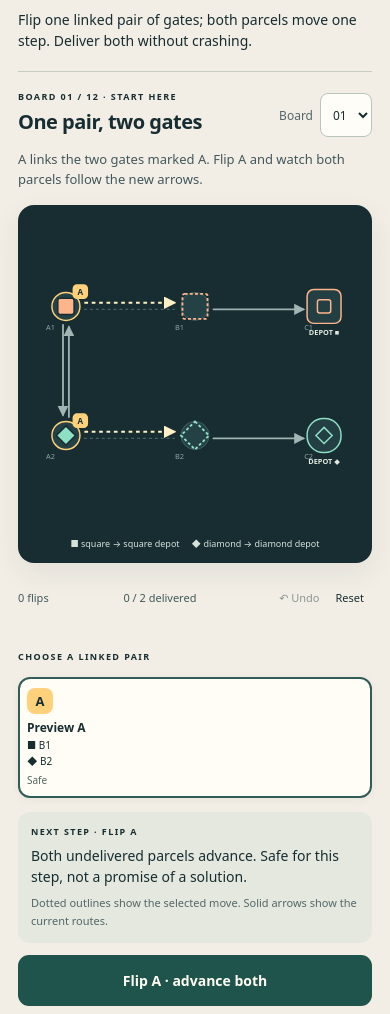
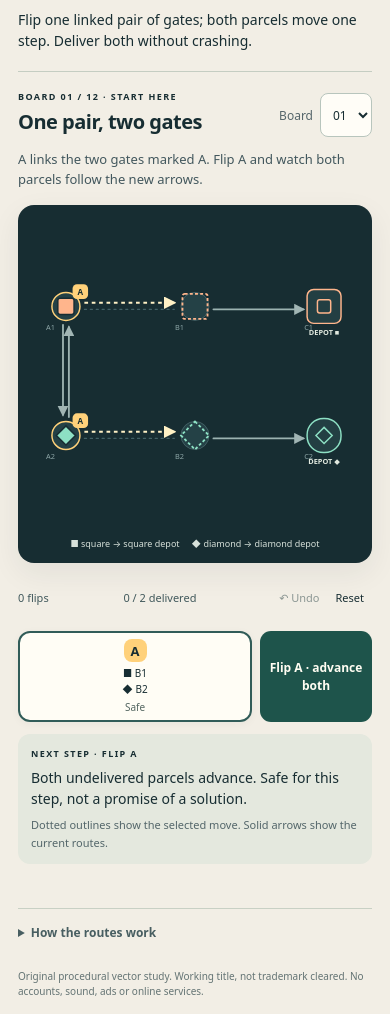
Before and after one commit to JeremyHennessy/autonomous-mm, a plain HTML site: page experiments/linked-dispatch/index.html in a window 390 px wide. Shown: the part 86-1100 px from the top of the page. Drawn offline with Linux system fonts and the light colour scheme.

Commit message:
Keep Linked Dispatch narrow controls beside board and record browser checks

```diff
--- a/experiments/linked-dispatch/index.html
+++ b/experiments/linked-dispatch/index.html
@@ -2,6 +2,6 @@
 <header><div><p class="eyebrow">HALIFAX SMALL HOURS / PRIVATE STUDY 01</p><h1>Linked Dispatch<span class="title-dot">.</span></h1></div><span class="badge">12 boards · no clock</span></header>
 <p class="rule">Flip one linked pair of gates; both parcels move one step. Deliver both without crashing.</p>
 <section class="game" aria-label="Puzzle"><div class="board-column"><div class="board-heading"><div><p id="level-number" class="eyebrow"></p><h2 id="level-title"></h2></div><label class="chooser">Board<select id="level-select" aria-label="Choose board"></select></label></div><p id="hint" class="hint"></p><div class="board-wrap"><svg id="board" viewBox="0 0 480 450" role="img" aria-label="Directed routes and parcel positions"></svg><div class="board-key"><span>■ square → square depot</span><span>◆ diamond → diamond depot</span></div></div><div class="under-board"><span id="moves">0 flips</span><span id="deliveries">0 / 2 delivered</span><div><button id="undo" class="text-button">↶ Undo</button><button id="reset" class="text-button">Reset</button></div></div></div>
-<aside><p class="eyebrow">CHOOSE A LINKED PAIR</p><div id="actions" class="actions"></div><div class="preview-panel"><p class="eyebrow" id="preview-label">NEXT-STEP PREVIEW</p><p id="preview-summary"></p><p class="micro">Dotted outlines show the selected move. Solid arrows show the current routes.</p></div><button id="commit" class="primary">Flip A · advance both</button><p id="status" class="status" role="status" aria-live="polite"></p><button id="next" class="primary next" hidden>Next board →</button><details><summary>How the routes work</summary><p>A, B and C each link two gates. A flip changes both gates before the parcels take one step along the arrows. Fixed junctions never change.</p><p>Arrive at your matching depot to leave the board. A shared junction, head-on swap or wrong depot is a crash. Undo freely.</p><label class="shortcut-toggle"><input type="checkbox" id="shortcuts"> Enable single-key shortcuts</label><p>With shortcuts on and a game control focused: A / B / C selects a preview, Enter on a preview flips, Z undoes, R resets. Tab and button activation work without shortcuts. All boards are unlocked.</p></details></aside></section>
+<aside><p class="eyebrow">CHOOSE A LINKED PAIR</p><div class="interaction-controls"><div id="actions" class="actions"></div><div class="preview-panel"><p class="eyebrow" id="preview-label">NEXT-STEP PREVIEW</p><p id="preview-summary"></p><p class="micro">Dotted outlines show the selected move. Solid arrows show the current routes.</p></div><button id="commit" class="primary">Flip A · advance both</button></div><p id="status" class="status" role="status" aria-live="polite"></p><button id="next" class="primary next" hidden>Next board →</button><details><summary>How the routes work</summary><p>A, B and C each link two gates. A flip changes both gates before the parcels take one step along the arrows. Fixed junctions never change.</p><p>Arrive at your matching depot to leave the board. A shared junction, head-on swap or wrong depot is a crash. Undo freely.</p><label class="shortcut-toggle"><input type="checkbox" id="shortcuts"> Enable single-key shortcuts</label><p>With shortcuts on and a game control focused: A / B / C selects a preview, Enter on a preview flips, Z undoes, R resets. Tab and button activation work without shortcuts. All boards are unlocked.</p></details></aside></section>
 <footer>Original procedural vector study. Working title, not trademark cleared. No accounts, sound, ads or online services.</footer>
 </main><script src="engine.js"></script><script src="levels.js"></script><script src="app.js"></script></body></html>
--- a/experiments/linked-dispatch/style.css
+++ b/experiments/linked-dispatch/style.css
@@ -4,3 +4,21 @@
 .action[data-action="0"] .pair{background:var(--a)}.action[data-action="1"] .pair{background:var(--b)}.action[data-action="2"] .pair{background:var(--c)}
 
 .shortcut-toggle{display:flex;align-items:center;gap:8px;margin:12px 0;min-height:44px}.shortcut-toggle input{width:20px;height:20px;accent-color:#1e544b}
+
+/* Narrow-screen candidate: one natural-flow board/control stage; no overlays. */
+.interaction-controls{display:contents}
+@media(max-width:750px){
+ .game{display:flex;flex-direction:column;gap:0}
+ .board-column,aside{display:contents}
+ .board-heading{order:1}.hint{order:2}.board-wrap{order:3}
+ .board-wrap svg{max-height:calc(100svh - 230px)}
+ .interaction-controls{display:grid;grid-template-columns:minmax(0,1fr) minmax(86px,112px);align-items:stretch;gap:8px;order:5;margin-top:0}
+ .interaction-controls .actions{margin:0;gap:6px;min-width:0;order:0}
+ .interaction-controls .action{padding:7px 5px;gap:3px;min-height:88px;align-items:center;text-align:center}
+ .interaction-controls .action.selected{padding:6px 4px}
+ .interaction-controls .route-text strong{display:none}
+ .interaction-controls .pair{width:23px;height:23px}
+ .interaction-controls #commit{order:0;width:100%;padding:9px 8px;line-height:1.5;font-size:12px}
+ .under-board{order:4}.interaction-controls .preview-panel{order:1;grid-column:1/-1;margin:4px 0 0}.status{order:6}#next{order:7}details{order:8}
+ aside>.eyebrow{display:none}
+}
```
Also changed, not shown: 1 other file.
